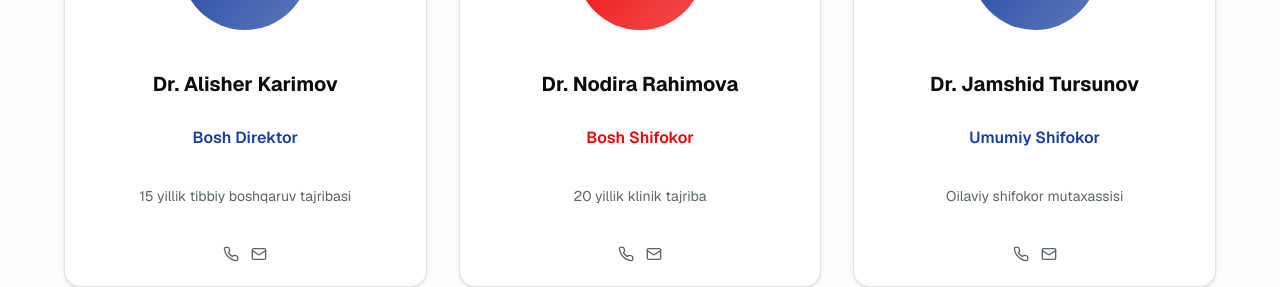
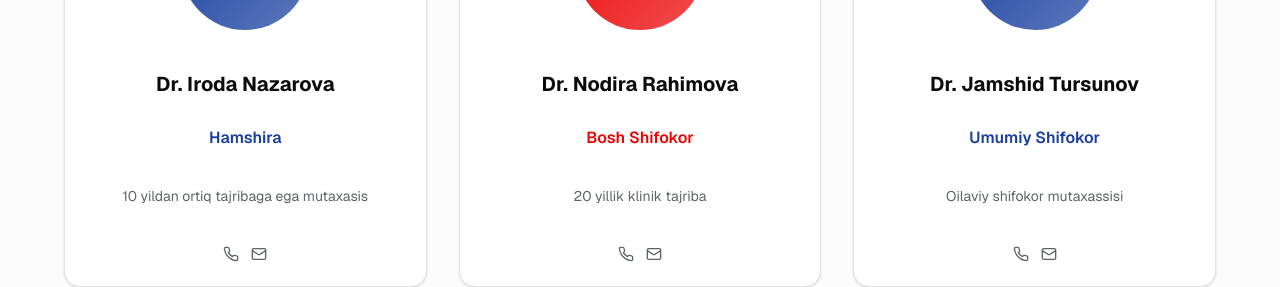
Before and after one commit to SamohiddinCode/Uyga-Yordam, a Next.js app: page /about in a window 1280 px wide. Shown: the part 1175-1462 px from the top of the page. Built offline with nearby package versions, Linux system fonts and the light colour scheme.

Commit message:
fix: update translation for CEO Dr. Iroda Nazarova position
Update positions in translation file for CEO and Nurse roles in both Uzbek and Russian languages.

Co-authored-by: Samohiddin Tolibov <135988680+SamohiddinCode@users.noreply.github.com>

```diff
--- a/components/language-provider.tsx
+++ b/components/language-provider.tsx
@@ -193,9 +193,9 @@ export const translations = {
         title: "Bizning Jamoa",
         subtitle: "Mutaxassislar bilan tanishing",
         ceo: {
-          name: "Dr. Alisher Karimov",
-          role: "Bosh Direktor",
-          desc: "15 yillik tibbiy boshqaruv tajribasi",
+          name: "Dr. Iroda Nazarova",
+          role: "Hamshira",
+          desc: "10 yildan ortiq tajribaga ega mutaxasis",
         },
         chiefDoctor: {
           name: "Dr. Nodira Rahimova",
@@ -416,9 +416,9 @@ export const translations = {
         title: "Наша Команда",
         subtitle: "Познакомьтесь с нашими специалистами",
         ceo: {
-          name: "Д-р. Алишер Каримов",
-          role: "Генеральный Директор",
-          desc: "15 лет опыта медицинского управления",
+          name: "Др. Ирода Назарова",
+          role: "Медсестра",
+          desc: "Специалист с более чем 10 годами опыта",
         },
         chiefDoctor: {
           name: "Д-р. Нодира Рахимова",
```
